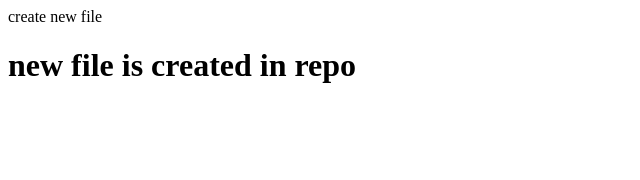
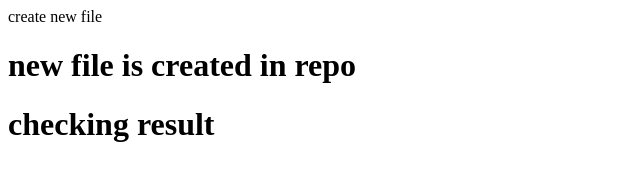
Before and after one commit to poojaaxx/github, a plain HTML site: page about.html in a window 1280 px wide. Shown: the whole page, without its empty margins (0-640 px from the left). Drawn offline with Linux system fonts and the light colour scheme.

Commit message:
checking

```diff
--- a/about.html
+++ b/about.html
@@ -4,3 +4,4 @@
     <h1>new file is created in repo</h1>
   </body>
 </html>
+<h1>checking result</h1>
```
